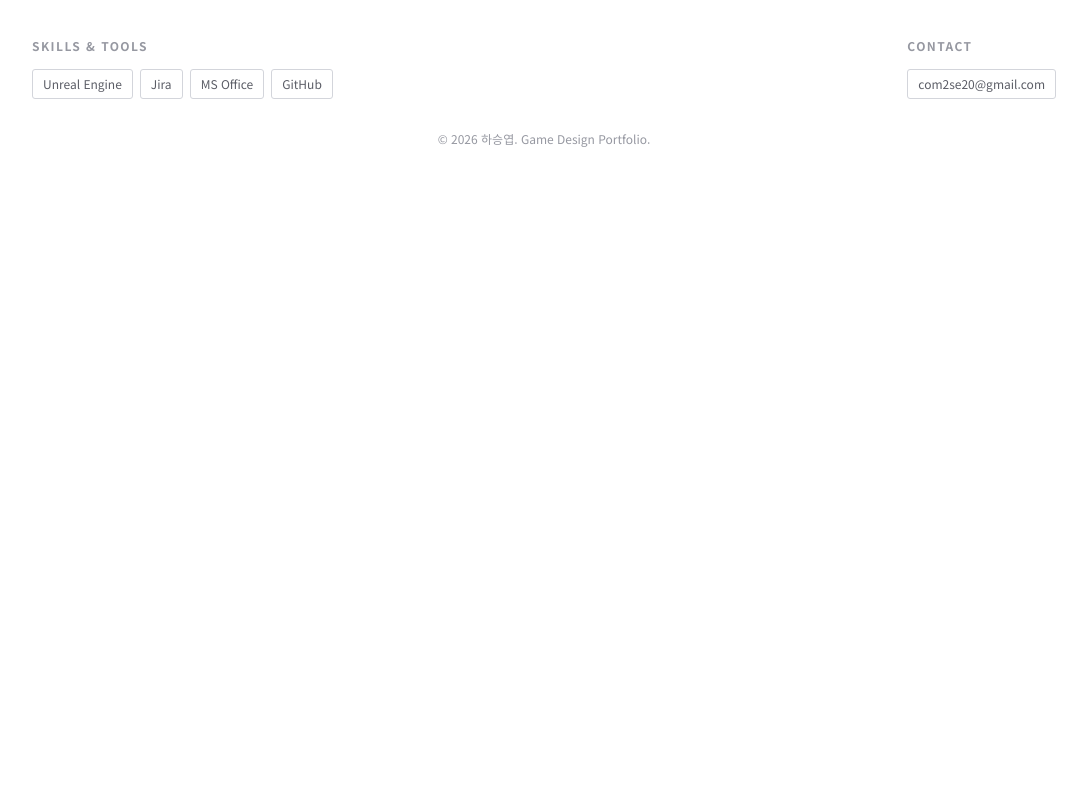
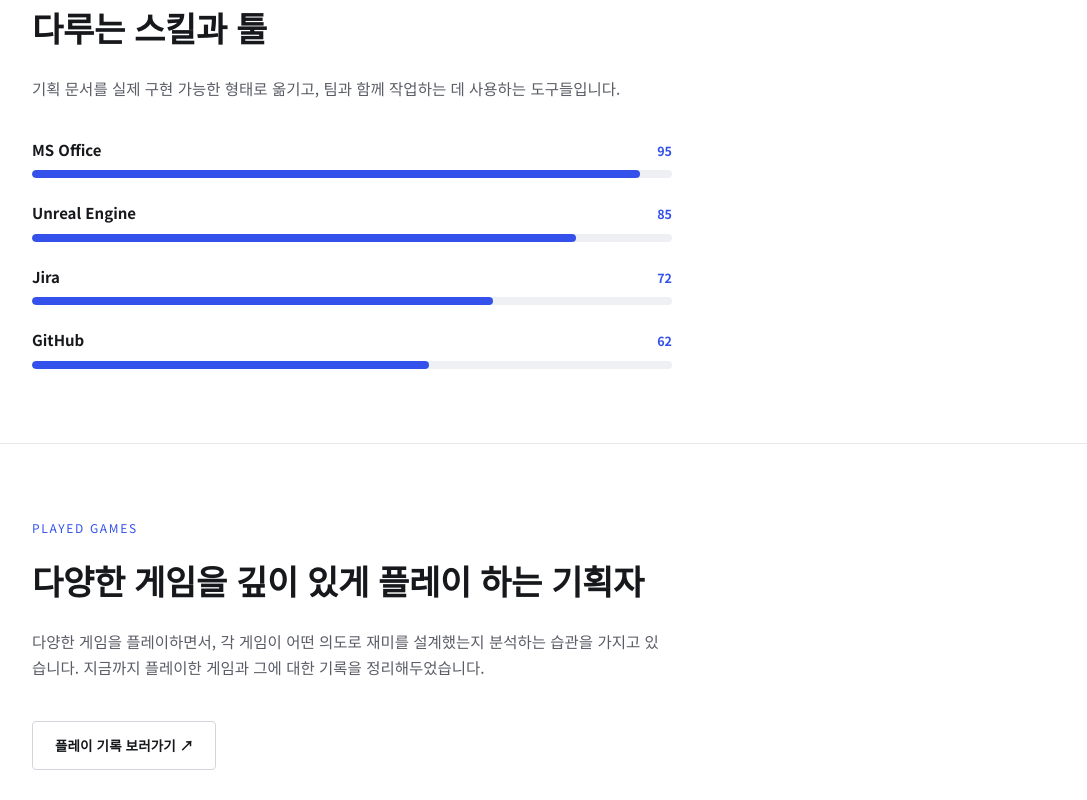
Before and after one commit to Mobringg/Mobring_PR_Page, a Next.js app: page / in a window 1280 px wide. Shown: the part 1300-2100 px from the top of the page, without its empty margins (96-1183 px from the left). Before the commit the page ends 1498 px from the top, so only its background shows below. Built offline with nearby package versions, Linux system fonts and the light colour scheme.

Commit message:
Add files via upload

```diff
--- a/components/Footer.js
+++ b/components/Footer.js
@@ -1,19 +1,9 @@
-import { SITE, SKILLS } from "@/lib/data";
+import { SITE } from "@/lib/data";
 
 export default function Footer() {
   return (
     <footer className="footer">
       <div className="footer-inner">
-        <div className="footer-col">
-          <h4>Skills &amp; Tools</h4>
-          <div className="footer-tags">
-            {SKILLS.map((skill) => (
-              <span key={skill} className="footer-tag">
-                {skill}
-              </span>
-            ))}
-          </div>
-        </div>
         <div className="footer-col">
           <h4>Contact</h4>
           <a href={`mailto:${SITE.email}`} className="footer-tag" style={{ display: "inline-block" }}>
--- /dev/null
+++ b/components/SkillBar.js
@@ -0,0 +1,13 @@
+export default function SkillBar({ name, level }) {
+  return (
+    <div className="skill-row">
+      <div className="skill-row-head">
+        <span className="skill-name">{name}</span>
+        <span className="skill-level">{level}</span>
+      </div>
+      <div className="skill-track">
+        <div className="skill-fill" style={{ width: `${level}%` }} />
+      </div>
+    </div>
+  );
+}
--- a/pages/index.js
+++ b/pages/index.js
@@ -1,5 +1,6 @@
 import Link from "next/link";
-import { SITE, STRENGTHS } from "@/lib/data";
+import SkillBar from "@/components/SkillBar";
+import { SITE, STRENGTHS, SKILLS, PLAYED_GAMES } from "@/lib/data";
 
 export default function Home() {
   return (
@@ -46,6 +47,39 @@
           </div>
         </div>
       </section>
+
+      <section className="section">
+        <div className="shell">
+          <p className="section-label">Skills &amp; Tools</p>
+          <h2 className="section-title">다루는 스킬과 툴</h2>
+          <p className="section-desc">
+            기획 문서를 실제 구현 가능한 형태로 옮기고, 팀과 함께 작업하는 데 사용하는
+            도구들입니다.
+          </p>
+          <div className="skill-list">
+            {SKILLS.map((s) => (
+              <SkillBar key={s.name} name={s.name} level={s.level} />
+            ))}
+          </div>
+        </div>
+      </section>
+
+      <section className="section">
+        <div className="shell">
+          <p className="section-label">Played Games</p>
+          <h2 className="section-title">{PLAYED_GAMES.title}</h2>
+          <p className="section-desc">{PLAYED_GAMES.desc}</p>
+          <a
+            href={PLAYED_GAMES.link}
+            target="_blank"
+            rel="noopener noreferrer"
+            className="btn btn-ghost"
+            style={{ marginTop: 26 }}
+          >
+            플레이 기록 보러가기 ↗
+          </a>
+        </div>
+      </section>
     </>
   );
 }
--- a/styles/globals.css
+++ b/styles/globals.css
@@ -593,6 +593,11 @@
   border: 1px solid var(--line);
   border-radius: 6px;
   padding: 22px 24px;
+  transition: border-color 0.15s ease;
+}
+
+.channel-card:hover {
+  border-color: var(--gold-line);
 }
 
 .channel-label {
@@ -607,6 +612,48 @@
 .channel-value {
   font-size: 15px;
   font-weight: 700;
+}
+
+/* ============ Skill gauge ============ */
+.skill-list {
+  margin-top: 36px;
+  display: flex;
+  flex-direction: column;
+  gap: 22px;
+  max-width: 640px;
+}
+
+.skill-row-head {
+  display: flex;
+  justify-content: space-between;
+  align-items: baseline;
+  margin-bottom: 8px;
+}
+
+.skill-name {
+  font-size: 15px;
+  font-weight: 700;
+  color: var(--ink);
+}
+
+.skill-level {
+  font-family: var(--font-mono);
+  font-size: 12.5px;
+  font-weight: 700;
+  color: var(--gold);
+}
+
+.skill-track {
+  height: 8px;
+  border-radius: 999px;
+  background: var(--navy-800);
+  overflow: hidden;
+}
+
+.skill-fill {
+  height: 100%;
+  border-radius: 999px;
+  background: var(--gold);
 }
 
 @media (max-width: 780px) {
```
Also changed, not shown: pages/contact.js (+10 -4 lines), lib/data.js.
